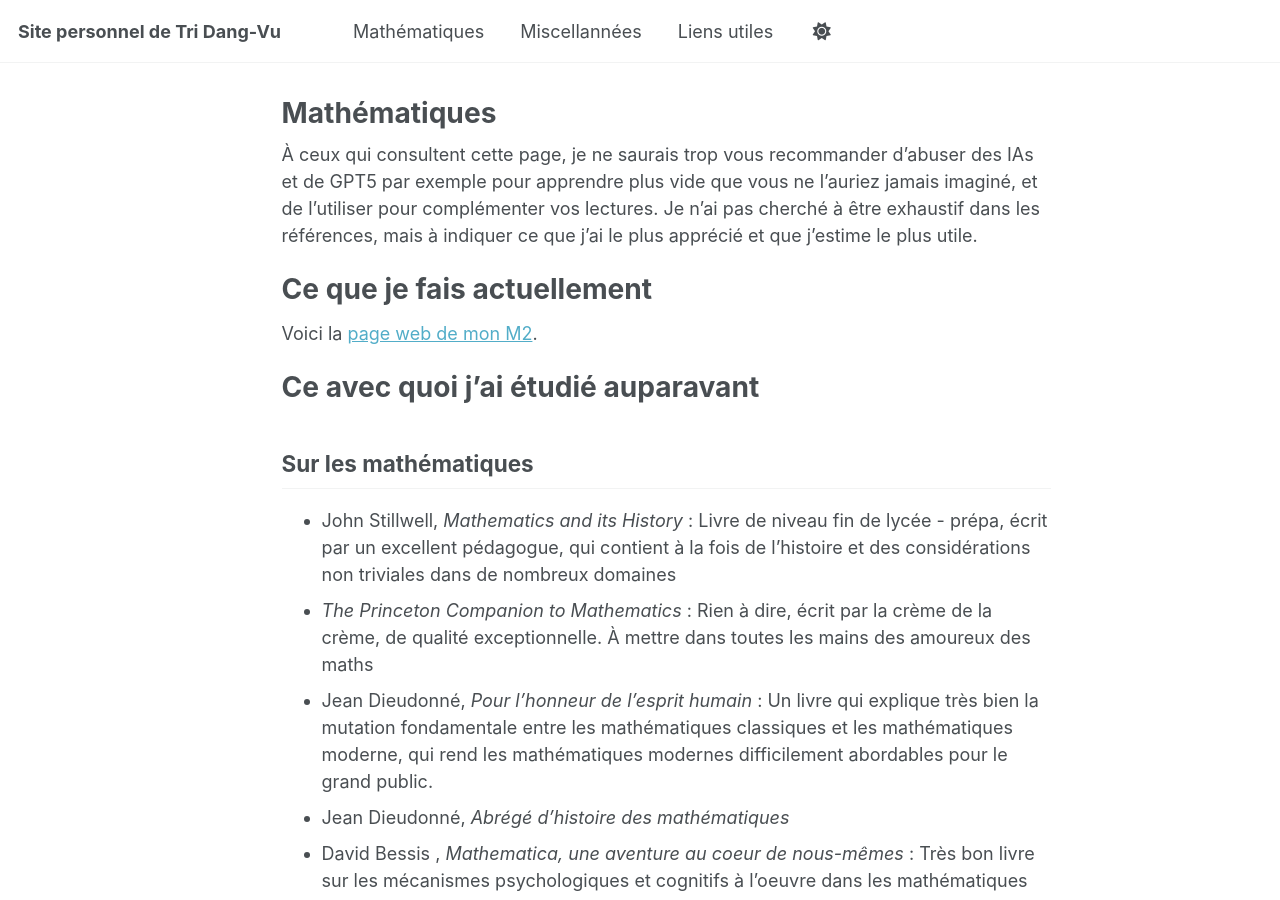
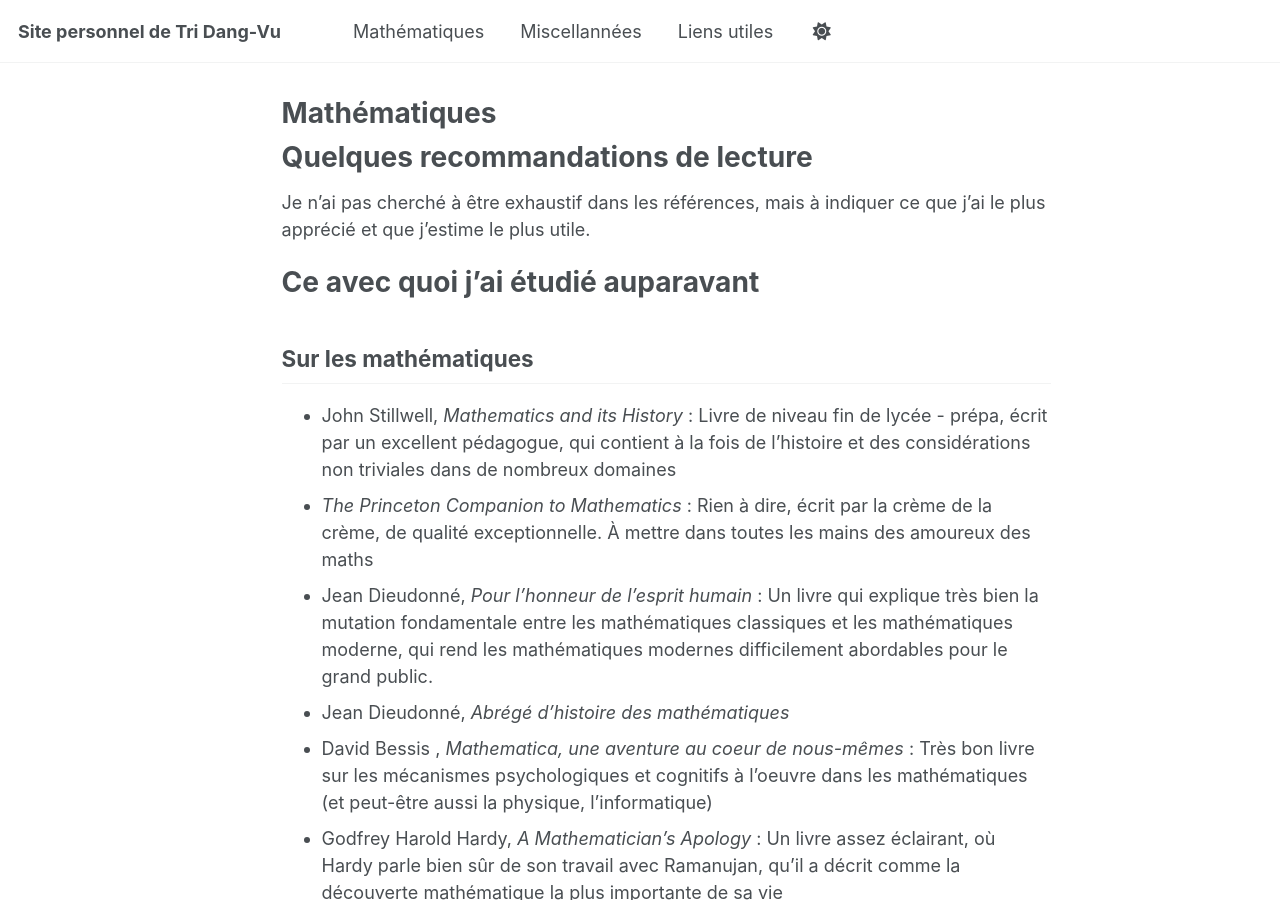
Before and after one commit to tridangvu/tridangvu.github.io, a Jekyll site: the page built from _pages/maths.md, in a window 1280 px wide and 900 px high. Built offline with Jekyll 4.4.1, drawn with Linux system fonts in a browser that asks for light colours; a script that is not in the unit is left out.

Commit message:
Update maths.md

```diff
--- a/_pages/maths.md
+++ b/_pages/maths.md
@@ -6,14 +6,9 @@ author_profile: false
 sidebar: null
 classes: wide
 ---
+# Quelques recommandations de lecture
 
-À ceux qui consultent cette page, je ne saurais trop vous recommander d'abuser des IAs et de GPT5 par exemple pour apprendre plus vide que vous ne l'auriez jamais imaginé, et de l'utiliser pour complémenter vos lectures.
 Je n'ai pas cherché à être exhaustif dans les références, mais à indiquer ce que j'ai le plus apprécié et que j'estime le plus utile.
-
-# Ce que je fais actuellement
-Voici la [page web de mon M2](https://master-math-fonda.imj-prg.fr/2025-26/cours.html). <br>
-
-
 
 # Ce avec quoi j'ai étudié auparavant
 ## Sur les mathématiques
```
